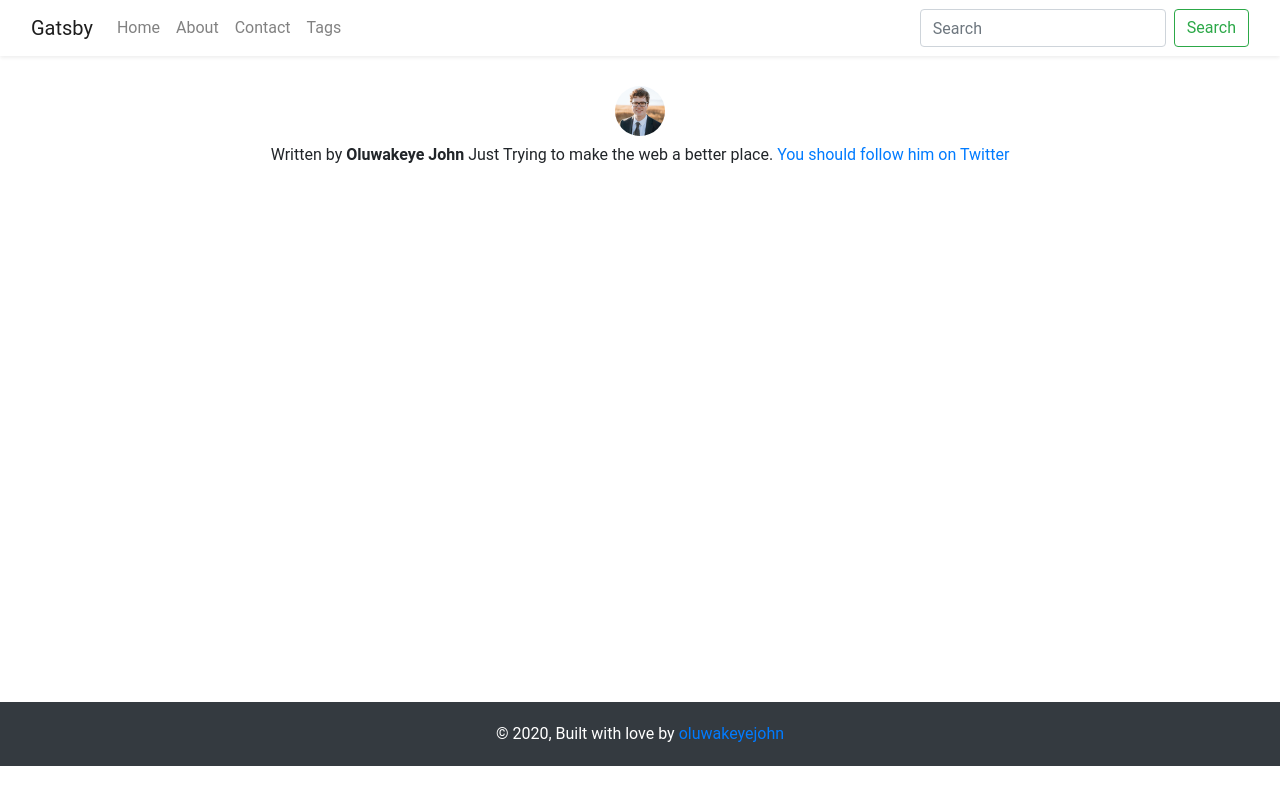
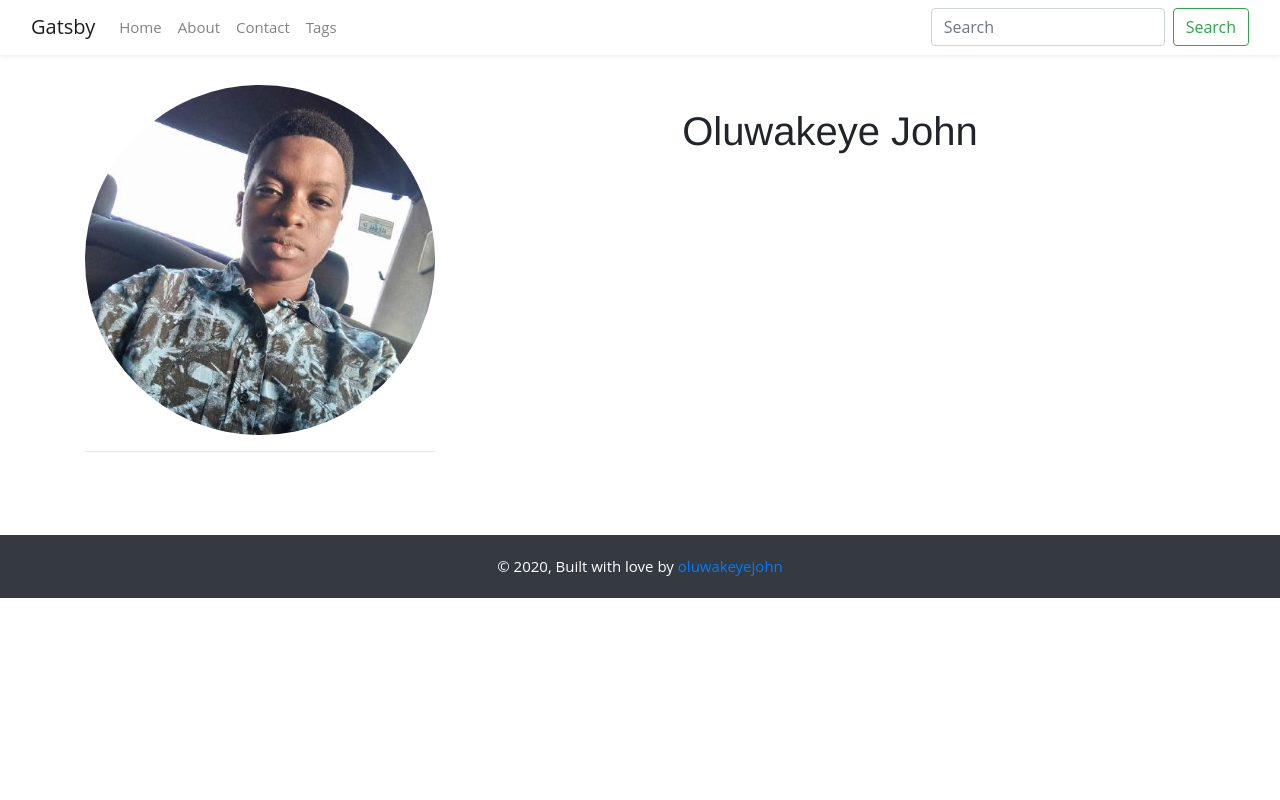
Before and after one commit to oluwakeye-john/dev-blog, a Gatsby site: page /about in a window 1280 px wide. Built offline with nearby package versions, Linux system fonts and the light colour scheme; Gatsby itself is replaced by a stand-in of ours.

Commit message:
Changed font, added about page

```diff
--- a/src/components/Navbar/Navbar.js
+++ b/src/components/Navbar/Navbar.js
@@ -20,7 +20,7 @@ export default ({title}) => (
                         <Link to={'about'} className="nav-link">About</Link>
                     </li>
                     <li className="nav-item">
-                        <a className="nav-link" href="#">Contact</a>
+                        <Link to={'contact'} className="nav-link">Contact</Link>
                     </li>
                     <li className="nav-item">
                         <Link to={'/tags'} className="nav-link" href="#">Tags</Link>
--- a/src/components/PostHead/PostHead.js
+++ b/src/components/PostHead/PostHead.js
@@ -21,6 +21,9 @@ export default ({post, data}) => (
         <p>
             {post.frontmatter.date} - {post.timeToRead} min read
         </p>
+        <p>
+            By {post.frontmatter.author || 'Blogger' }
+        </p>
         {
             post.frontmatter.tags
             &&
--- a/src/components/PostLeftSide.js
+++ b/src/components/PostLeftSide.js
@@ -9,6 +9,7 @@ export default ({post, previous, next}) => (
             <hr /><br />
             <p className="text-left">Date: {post.frontmatter.date}</p>
             <p className="text-left">{post.timeToRead} min read</p>
+            <p className="text-left">By {post.frontmatter.author || 'Blogger'}</p>
 
             <hr /><br />
 
--- a/src/components/bio.js
+++ b/src/components/bio.js
@@ -12,7 +12,7 @@ import Image from "gatsby-image"
 const Bio = () => {
     const data = useStaticQuery(graphql`
     query BioQuery {
-      avatar: file(absolutePath: { regex: "/profile-pic.jpg/" }) {
+      avatar: file(absolutePath: { regex: "/profilepix.jpg/" }) {
         childImageSharp {
           fixed(width: 50, height: 50) {
             ...GatsbyImageSharpFixed
--- a/src/pages/about.js
+++ b/src/pages/about.js
@@ -2,11 +2,51 @@ import React from "react";
 import Bio from '../components/bio'
 import SEO from "../components/seo";
 import Layout from "../components/layout";
+import Img from 'gatsby-image'
 
-export default ({data, location}) => (
-    <Layout location={location} title="Hey">
-        <SEO title="Home" />
+export default ({data, location}) => {
+    const { author, social } = data.site.siteMetadata
+    return (
+        <Layout location={location} title="Hey">
+            <SEO title="Home"/>
+            <div className="container">
+                <div className=" row">
+                    <div className="col-lg-4">
+                        <Img className="img-fluid rounded-circle" fluid={data.avatar.childImageSharp.fluid}/>
+                        <hr />
+                    </div>
+                    <div className="col-lg-8">
+                        <div className="container">
+                            <br />
+                            <h1 className="text-center" >{author.name}</h1>
+                        </div>
+                    </div>
+                </div>
+            </div>
+            <br /><br /><br />
+        </Layout>
+    )
+}
 
-        <p style={{height: "75vh"}}><Bio/></p>
-    </Layout>
-)
+export const query = graphql`
+  {
+    avatar: file(absolutePath: { regex: "/profilepix.jpg/" }) {
+        childImageSharp {
+          fluid(maxWidth: 800) {
+            ...GatsbyImageSharpFluid
+          }
+        }
+      }
+      site {
+        siteMetadata {
+          author {
+            name
+            summary
+          }
+          social {
+            twitter
+          }
+        }
+      }
+  }
+`
--- a/src/styles/global.scss
+++ b/src/styles/global.scss
@@ -1,11 +1,18 @@
 html {
   scroll-behavior: smooth;
+}
+
+h1 {
+  //font-family: -apple-system, BlinkMacSystemFont, "Segoe UI", Roboto, "Helvetica Neue", Arial, "Noto Sans", sans-serif, "Apple Color Emoji", "Segoe UI Emoji", "Segoe UI Symbol", "Noto Color Emoji";
+  font-family: "Helvetica Neue";
 }
 
 body{
   //font-family: SFMono-Regular, Menlo, Monaco, Consolas, "Liberation Mono", "Courier New", monospace;
   //font-family: Consolas, Monaco, 'Andale Mono', 'Ubuntu Mono', monospace;
-  font-family: Roboto;
+  font-family: "Open Sans";
+  line-height: 150%;
+  font-size: 15px;
 }
 
 @media only screen and (max-width: 768px) {
```
Also changed, not shown: src/pages/contact.js (added, +33 -0 lines), content/assets/profilepix.jpg (added). Lines whose indentation alone changed are shown as unchanged.
